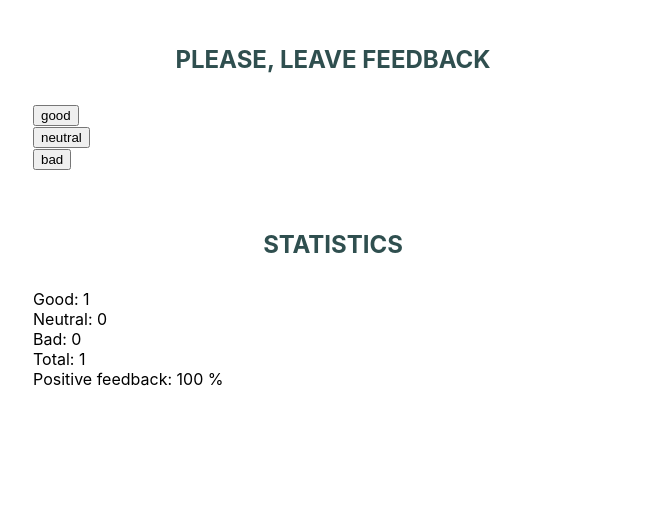
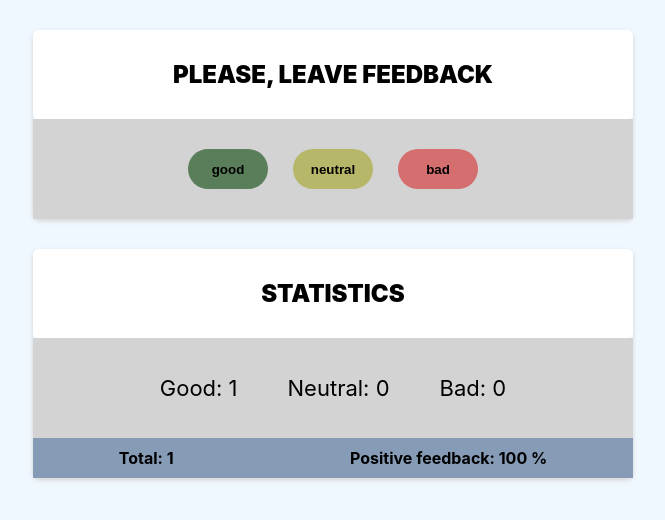
Before and after one commit to teiatan/goit-react-hw-04-feedback, a React (Create React App) app: page / in a window 1280 px wide. Both pictures are taken after a click on the button "good". Shown: the top 520 px of the page, without its empty margins (307-972 px from the left). Built offline with nearby package versions, Linux system fonts and the light colour scheme.

Commit message:
styled components

```diff
--- a/package.json
+++ b/package.json
@@ -4,6 +4,8 @@
   "private": true,
   "homepage": "https://teiatan.github.io/goit-react-hw-02-feedback/",
   "dependencies": {
+    "@emotion/react": "^11.10.6",
+    "@emotion/styled": "^11.10.6",
     "@testing-library/jest-dom": "^5.16.3",
     "@testing-library/react": "^12.1.4",
     "@testing-library/user-event": "^13.5.0",
--- a/src/components/FeedbackOptions/FeedbackOptions.js
+++ b/src/components/FeedbackOptions/FeedbackOptions.js
@@ -1,19 +1,20 @@
 import PropTypes from 'prop-types';
+import { Ul, Li, Button } from './FeedbackOptions.styled';
 
 
 export function FeedbackOptions({options, onLeaveFeedback}) {
     return (
-        <ul>
+        <Ul>
             {options.map(option => {
                 return (
-                    <li key={option}>
-                        <button  type="button" name={option} onClick={() => {onLeaveFeedback(option);}}>
+                    <Li key={option}>
+                        <Button  type="button" name={option} onClick={() => {onLeaveFeedback(option);}}>
                             {option}
-                        </button>
-                    </li>
+                        </Button>
+                    </Li>
                 );
             })}
-        </ul>
+        </Ul>
     );
 };
 
--- /dev/null
+++ b/src/components/FeedbackOptions/FeedbackOptions.styled.js
@@ -0,0 +1,41 @@
+import styled from '@emotion/styled';
+
+export const Ul = styled.ul`
+   display: flex;
+   justify-content: center;
+   padding: 30px;
+   background-color: lightgrey;
+   width: 100%;
+   box-sizing: border-box;
+   gap: 25px;
+`;
+
+
+export const Button = styled.button`
+    border-radius: 20px;
+    box-shadow: 0px 2px 5px lightgrey;
+    height: 40px;
+    width: 80px;
+    //background-color: lightcyan;
+    text-transform: lowercase;
+    font-weight: 550;
+    border-width: 0;
+
+    background-color: ${props => {
+        switch(props.name){
+            case 'good' :
+                return 'rgb(89, 126, 89)';
+            case 'neutral' :
+                return 'rgb(183, 183, 105)';
+            case 'bad' :
+                return 'rgb(213, 110, 110)';
+            default:
+                return 'blue'
+        }
+    }}
+`;
+
+
+export const Li = styled.li`
+
+`;
--- a/src/components/Notification/Notification.js
+++ b/src/components/Notification/Notification.js
@@ -1,8 +1,9 @@
 import PropTypes from 'prop-types';
+import { P } from './Notification.styled';
 
 export function Notification({message}) {
     return (
-        <p>{message}</p>
+        <P>{message}</P>
     );
 };
 
--- /dev/null
+++ b/src/components/Notification/Notification.styled.js
@@ -0,0 +1,13 @@
+import styled from '@emotion/styled';
+
+export const P = styled.p`
+    display: flex;
+   justify-content: center;
+   align-items: center;
+   padding: 30px;
+   background-color: lightgrey;
+   width: 100%;
+   box-sizing: border-box;
+   gap: 50px;
+   height: 100px;
+`;
--- /dev/null
+++ b/src/components/Section/Section.styled.js
@@ -0,0 +1,26 @@
+import styled from '@emotion/styled';
+
+export const SectionEl = styled.section`
+    width: 600px;
+    margin: 0 auto;
+    margin-top: 30px;
+    border-radius: 6px;
+    box-shadow: 0px 2px 5px lightgrey;
+    display: flex;
+    flex-direction: column;
+    align-items: center;
+`;
+
+
+export const Title = styled.h2`
+    width: 100%;
+    padding-top: 30px;
+    padding-bottom: 30px;
+    text-align: center;
+    margin: 0;
+    background-color: white;
+    color: black;
+    text-transform: uppercase;
+    border-radius: 6px;
+    font-weight: 900;
+`;
--- a/src/components/Section/section.js
+++ b/src/components/Section/section.js
@@ -1,13 +1,12 @@
 import PropTypes from 'prop-types';
-import clsx from 'clsx';
-import css from './section.module.css';
+import { SectionEl, Title } from './Section.styled';
 
 export function Section({name, title, children}) {
     return (
-        <section className={clsx(name, css.section)}>
-            {title && (<h2 className={css.title}>{title}</h2>)}
+        <SectionEl>
+            {title && (<Title>{title}</Title>)}
             {children}
-        </section>
+        </SectionEl>
     );
 };
 
--- a/src/components/Statistics/Statistics.js
+++ b/src/components/Statistics/Statistics.js
@@ -1,5 +1,6 @@
 import PropTypes from 'prop-types';
 import { Notification } from 'components/Notification/Notification';
+import { Ul, Li, P, Div } from './Statistics.styled';
 
 export function Statistics({good, neutral, bad, total, positivePercentage}) {
     return(
@@ -7,13 +8,15 @@ export function Statistics({good, neutral, bad, total, positivePercentage}) {
             {total === 0 ?
             (<Notification message="There is no feedback" />) :
             (<>
-                <ul>
-                    <li>Good: {good}</li>
-                    <li>Neutral: {neutral}</li>
-                    <li>Bad: {bad}</li>
-                </ul>
-                <p>Total: {total}</p>
-                <p>Positive feedback: {positivePercentage} %</p>
+                <Ul>
+                    <Li>Good: {good}</Li>
+                    <Li>Neutral: {neutral}</Li>
+                    <Li>Bad: {bad}</Li>
+                </Ul>
+                <Div>
+                    <P>Total: {total}</P>
+                    <P>Positive feedback: {positivePercentage} %</P>
+                </Div>
             </>)}
         </>
     );
--- /dev/null
+++ b/src/components/Statistics/Statistics.styled.js
@@ -0,0 +1,40 @@
+import styled from '@emotion/styled';
+
+export const Ul = styled.ul`
+display: flex;
+   justify-content: center;
+   align-items: center;
+   padding: 30px;
+   background-color: lightgrey;
+   width: 100%;
+   box-sizing: border-box;
+   gap: 50px;
+   height: 100px;
+`;
+
+export const Li = styled.li`
+    font-size: 22px;
+`;
+
+export const P = styled.p`
+    display: flex;
+    justify-content: center;
+    background-color: rgb(133, 155, 182);
+    //width: 100%;
+    box-sizing: border-box;
+    gap: 25px;
+    font-weight: 700;
+`;
+
+
+
+export const Div = styled.div`
+    display: flex;
+    justify-content: space-around;
+    background-color: rgb(133, 155, 182);
+    width: 100%;
+    box-sizing: border-box;
+    gap: 25px;
+    font-weight: 700;
+    padding: 10px 10px;
+`;
--- a/src/index.css
+++ b/src/index.css
@@ -1,12 +1,15 @@
 @import-normalize; /* bring in normalize.css styles */
 
 body {
+  background-color: aliceblue;
   margin: 0;
   font-family: -apple-system, BlinkMacSystemFont, 'Segoe UI', 'Roboto', 'Oxygen',
     'Ubuntu', 'Cantarell', 'Fira Sans', 'Droid Sans', 'Helvetica Neue',
     sans-serif;
   -webkit-font-smoothing: antialiased;
   -moz-osx-font-smoothing: grayscale;
+  padding-bottom: 30px;
+  /* color: rgb(133, 155, 182); */
 }
 
 code {
@@ -36,3 +39,7 @@ img {
   max-width: 100%;
   height: auto;
 }
+
+button {
+  cursor: pointer;
+}
```
Also changed, not shown: 1 other file (tests, documents, lock files or other folders).
